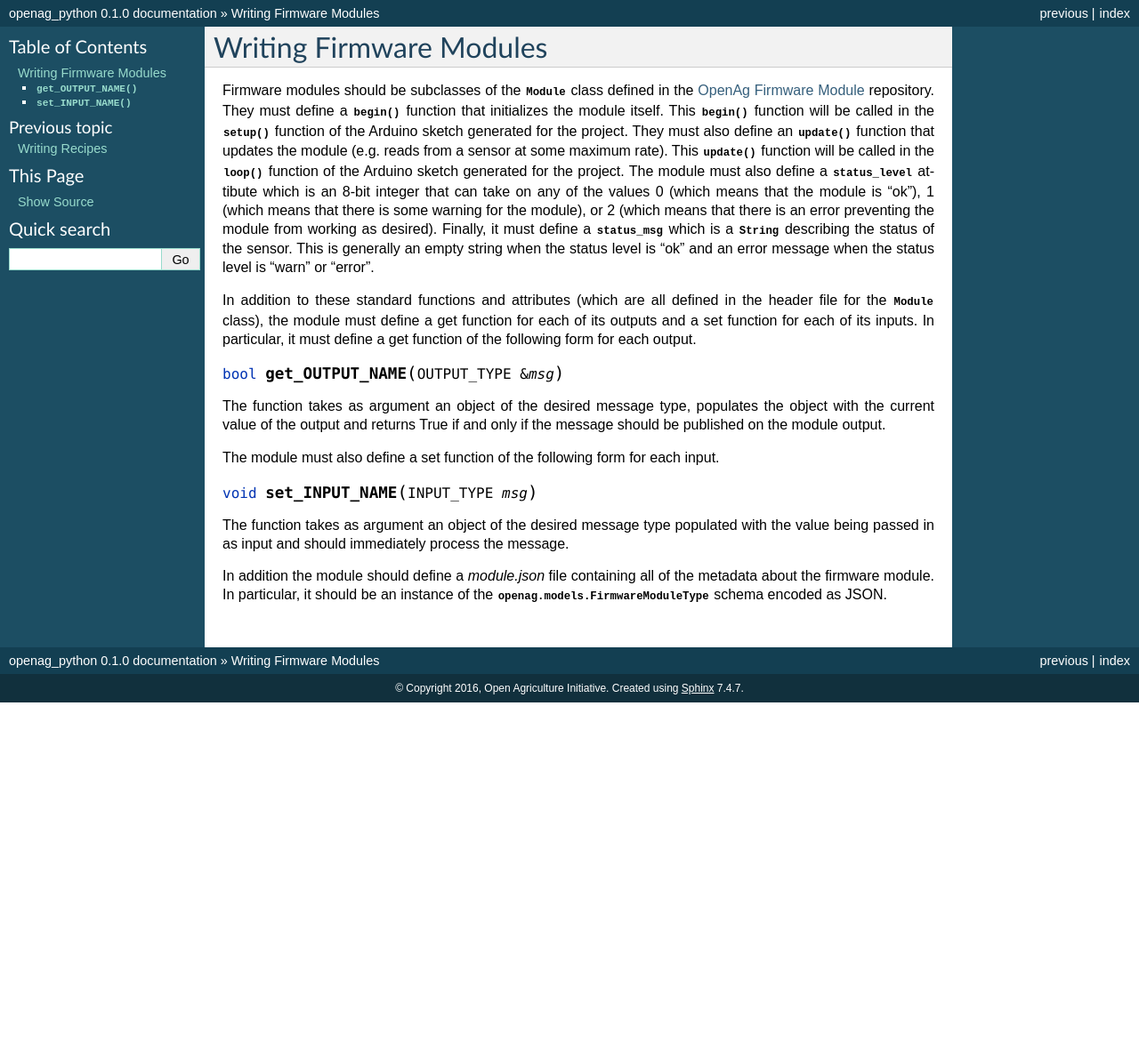
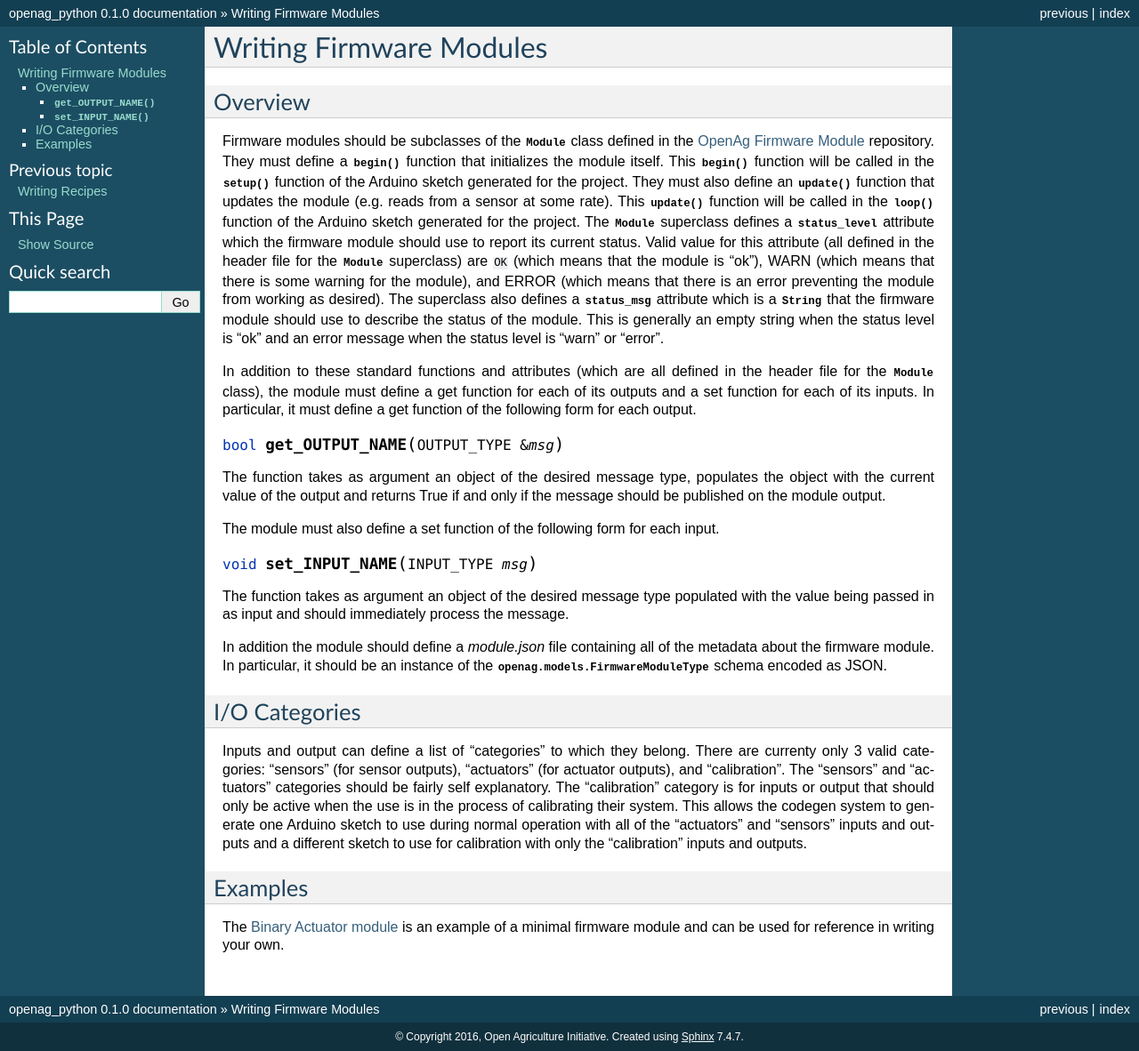
Before and after one commit to OpenAgricultureFoundation/openag_python, a Sphinx documentation site: the page built from docs/firmware_modules.rst, in a window 1280 px wide. Shown: the whole page at 89% size. Built offline with Sphinx 7.4.7, drawn with Linux system fonts in a browser that asks for light colours; cross-references to code outside the pages are shown as plain code; before the commit the page ends 900 px from its top, so only the background shows below that.

Commit message:
Better documentation of firmware module structure

```diff
--- a/docs/firmware_modules.rst
+++ b/docs/firmware_modules.rst
@@ -2,6 +2,9 @@
 
 Writing Firmware Modules
 ========================
+
+Overview
+--------
 
 Firmware modules should be subclasses of the :cpp:class:`Module` class defined
 in the `OpenAg Firmware Module
@@ -10,16 +13,18 @@ must define a :cpp:func:`begin` function that initializes the module itself.
 This :cpp:func:`begin` function will be called in the :cpp:func:`setup`
 function of the Arduino sketch generated for the project. They must also define
 an :cpp:func:`update` function that updates the module (e.g. reads from a
-sensor at some maximum rate). This :cpp:func:`update` function
-will be called in the :cpp:func:`loop` function of the Arduino sketch generated
-for the project. The module must also define a :cpp:member:`status_level`
-attibute which is an 8-bit integer that can take on any of the values 0 (which
-means that the module is "ok"), 1 (which means that there is some warning for
-the module), or 2 (which means that there is an error preventing the module
-from working as desired). Finally, it must define a :cpp:member:`status_msg`
-which is a :cpp:class:`String` describing the status of the sensor. This is
-generally an empty string when the status level is "ok" and an error message
-when the status level is "warn" or "error".
+sensor at some rate). This :cpp:func:`update` function will be called in the
+:cpp:func:`loop` function of the Arduino sketch generated for the project. The
+:cpp:class:`Module` superclass defines a :cpp:member:`status_level` attribute
+which the firmware module should use to report its current status. Valid value
+for this attribute (all defined in the header file for the :cpp:class:`Module`
+superclass) are :cpp:obj:`OK` (which means that the module is "ok"), WARN
+(which means that there is some warning for the module), and ERROR (which means
+that there is an error preventing the module from working as desired). The
+superclass also defines a :cpp:member:`status_msg` attribute which is a
+:cpp:class:`String` that the firmware module should use to describe the status
+of the module. This is generally an empty string when the status level is "ok"
+and an error message when the status level is "warn" or "error".
 
 In addition to these standard functions and attributes (which are all defined
 in the header file for the :cpp:class:`Module` class), the module must define a
@@ -45,3 +50,23 @@ message.
 In addition the module should define a `module.json` file containing all of the
 metadata about the firmware module. In particular, it should be an instance of
 the :py:class:`openag.models.FirmwareModuleType` schema encoded as JSON.
+
+I/O Categories
+--------------
+
+Inputs and output can define a list of "categories" to which they belong. There
+are currenty only 3 valid categories: "sensors" (for sensor outputs),
+"actuators" (for actuator outputs), and "calibration". The "sensors" and
+"actuators" categories should be fairly self explanatory. The "calibration"
+category is for inputs or output that should only be active when the use is in
+the process of calibrating their system. This allows the codegen system to
+generate one Arduino sketch to use during normal operation with all of the
+"actuators" and "sensors" inputs and outputs and a different sketch to use for
+calibration with only the "calibration" inputs and outputs.
+
+Examples
+--------
+
+The `Binary Actuator module
+<https://github.com/OpenAgInitiative/openag_binary_actuator>`_ is an example of
+a minimal firmware module and can be used for reference in writing your own.
```
